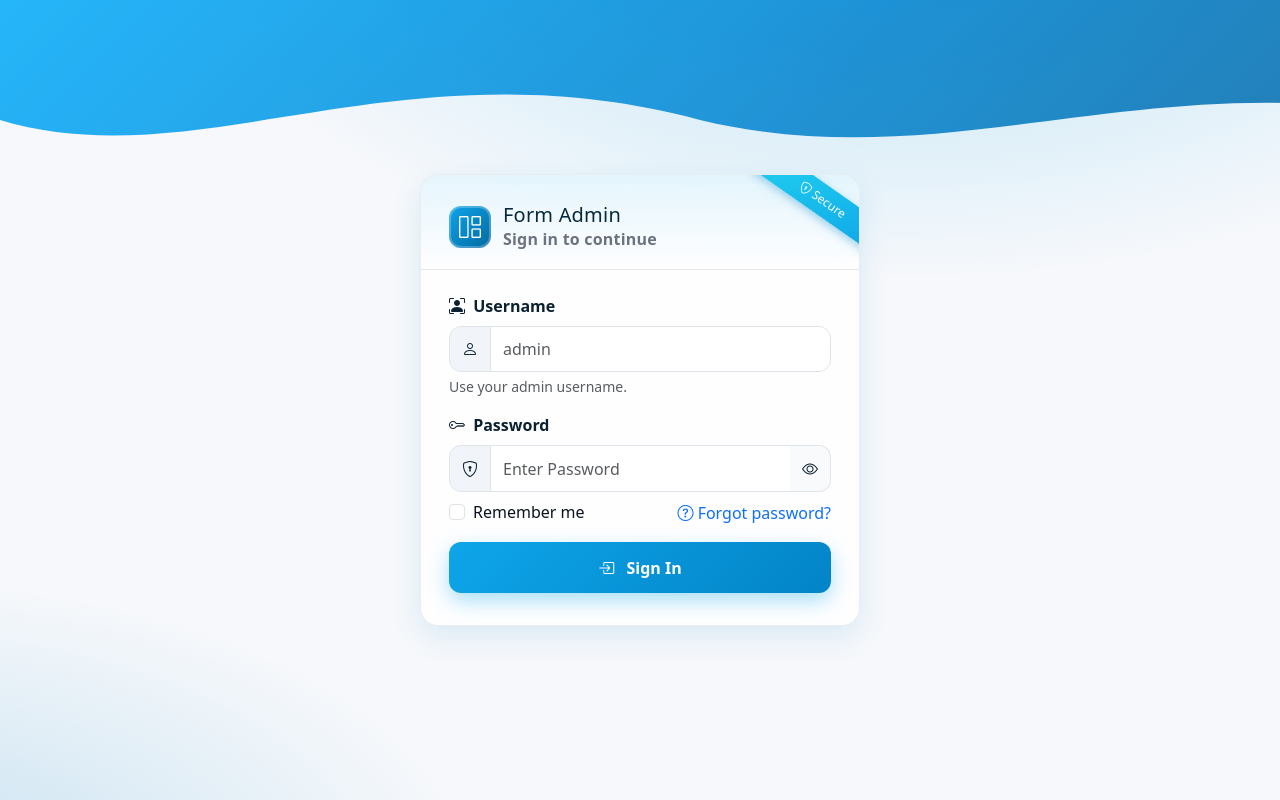
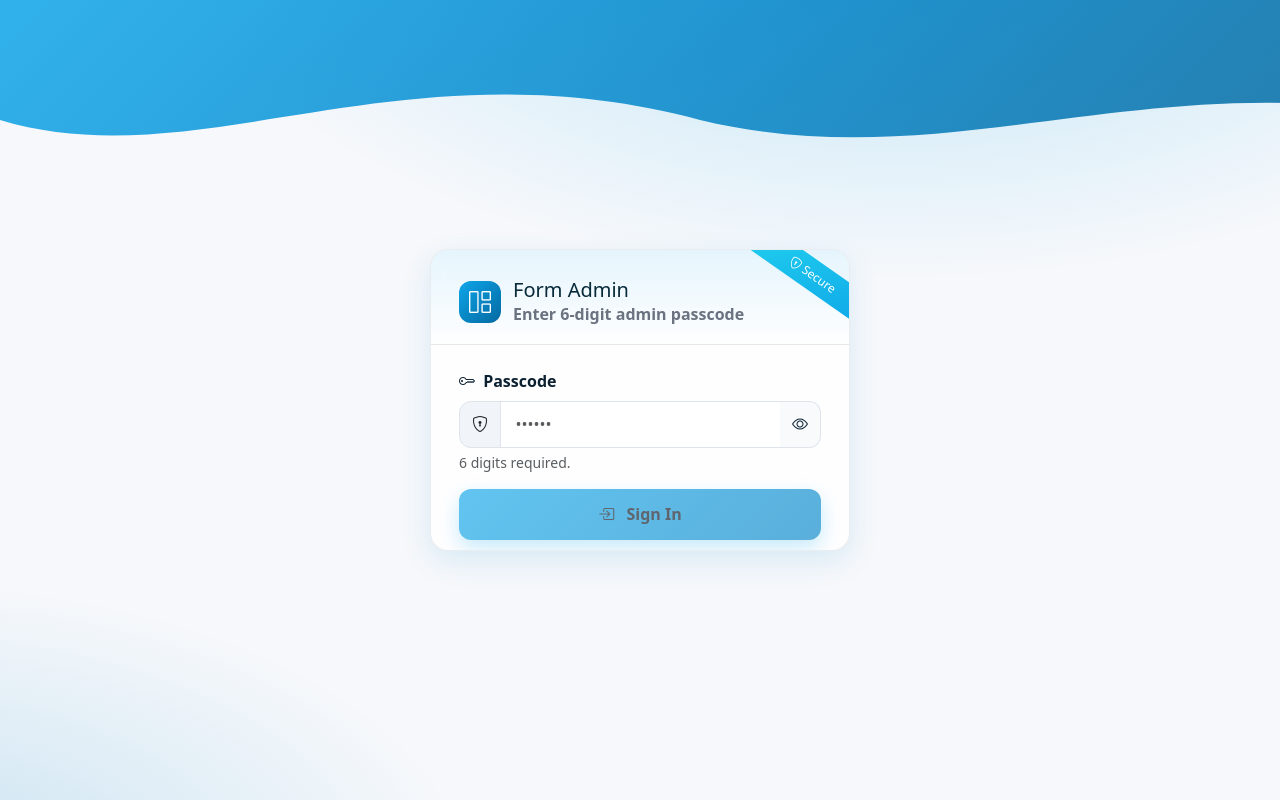
Before and after one commit to Cybok06/Forms, a Flask app: page /login in a window 1280 px wide. Run offline with Flask 3, Linux system fonts and the light colour scheme; parts of the project's set-up code (start-up, migrations or seed data) failed here and were passed over; some libraries are stand-ins or nearby versions.

Commit message:
Update login.html

```diff
--- a/templates/login.html
+++ b/templates/login.html
@@ -5,133 +5,69 @@
 <meta name="viewport" content="width=device-width, initial-scale=1"/>
 <title>Login • Admin</title>
 
-<!-- Bootstrap + Icons -->
 <link href="https://cdn.jsdelivr.net/npm/bootstrap@5.3.3/dist/css/bootstrap.min.css" rel="stylesheet">
 <link href="https://cdn.jsdelivr.net/npm/bootstrap-icons@1.11.3/font/bootstrap-icons.css" rel="stylesheet">
-
 <link rel="icon" href="https://store-images.s-microsoft.com/image/apps.44537.13628881801009959.f429098c-f6ba-4196-a164-1109adc458e8.5f1e249b-7942-4e1d-aa67-487271e222e5" type="image/x-icon">
 
 <style>
   :root{
-    --ink:#0b1320;
-    --muted:#6b7280;
-    --ring:#e5e7eb;
-    --soft:#f6f8fb;
-    --brand:#0ea5e9;              /* Core blue */
-    --brand-dark:#087ab0;
-    --brand-ink:#082a3a;
+    --ink:#0b1320; --muted:#6b7280; --ring:#e5e7eb; --soft:#f6f8fb;
+    --brand:#0ea5e9; --brand-dark:#087ab0; --brand-ink:#082a3a; --ok:#16a34a;
   }
   html,body{height:100%;}
   body{
-    font-family: system-ui, -apple-system, Segoe UI, Roboto, "Helvetica Neue", Arial, "Noto Sans", "Apple Color Emoji", "Segoe UI Emoji";
+    font-family: system-ui,-apple-system,Segoe UI,Roboto,"Helvetica Neue",Arial;
     background:
       radial-gradient(1200px 600px at 70% -10%, rgba(14,165,233,.25), transparent 60%),
       radial-gradient(1000px 500px at -10% 110%, rgba(2,132,199,.2), transparent 60%),
       var(--soft);
     color:var(--ink);
   }
-
-  /* Top wave accent */
   .wave{
     position:absolute; inset:0 auto auto 0; width:100%; height:200px; pointer-events:none;
     background: linear-gradient(135deg, #0ea5e9 0%, #0284c7 55%, #0369a1 100%);
     clip-path: path("M0,120 C200,180 400,40 700,120 C950,180 1150,60 1440,120 L1440,0 L0,0 Z");
-    filter: saturate(110%) contrast(105%);
     opacity:.85;
   }
-
-  .login-wrap{
-    min-height:100%;
-    display:grid;
-    place-items:center;
-    padding:48px 16px;
+  .login-wrap{ min-height:100%; display:grid; place-items:center; padding:48px 16px; }
+  .cardx{
+    width:100%; max-width:420px; border:1px solid rgba(8,42,58,.08); border-radius:18px;
+    background:rgba(255,255,255,.85); backdrop-filter: blur(10px);
+    box-shadow: 0 10px 30px rgba(2,132,199,.12); overflow:hidden;
   }
-
-  .cardx{
-    width:100%;
-    max-width:440px;
-    border:1px solid rgba(8,42,58,.08);
-    border-radius:18px;
-    background:rgba(255,255,255,.85);
-    backdrop-filter: blur(10px);
-    box-shadow: 0 10px 30px rgba(2,132,199,.12);
-    overflow:hidden;
-  }
-
-  .cardx .header{
-    padding:28px 28px 18px;
-    border-bottom:1px solid var(--ring);
-    background:
-      linear-gradient(180deg, rgba(14,165,233,.10), rgba(14,165,233,0));
-  }
-
-  .brand-badge{
-    display:flex; align-items:center; gap:12px;
-    font-weight:800; letter-spacing:.2px; color:var(--brand-ink);
-  }
-  .brand-icon{
-    width:42px; height:42px; border-radius:12px;
-    display:grid; place-items:center;
-    background: linear-gradient(135deg, #0ea5e9, #0369a1);
-    color:white; font-size:22px; box-shadow: inset 0 0 0 2px rgba(255,255,255,.25);
-  }
-
+  .cardx .header{ padding:28px 28px 18px; border-bottom:1px solid var(--ring);
+    background:linear-gradient(180deg, rgba(14,165,233,.10), rgba(14,165,233,0)); }
+  .brand-badge{ display:flex; align-items:center; gap:12px; font-weight:800; color:var(--brand-ink); }
+  .brand-icon{ width:42px; height:42px; border-radius:12px; display:grid; place-items:center;
+    background: linear-gradient(135deg, #0ea5e9, #0369a1); color:white; font-size:22px; }
   .subtl{ color:var(--muted); }
-
-  .cardx .body{ padding:24px 28px 10px; }
+  .body{ padding:24px 28px 10px; }
 
   .form-label{ font-weight:600; color:#0b2030; }
-  .form-control, .form-select{
-    border-radius:12px; border:1px solid #dfe4ea; padding-top:.65rem; padding-bottom:.65rem;
+  .form-control{
+    border-radius:12px; border:1px solid #dfe4ea; padding:.65rem .9rem;
+    transition: border-color .15s, box-shadow .15s;
   }
   .form-control:focus{
     border-color:var(--brand); box-shadow:0 0 0 .2rem rgba(14,165,233,.15);
   }
-
-  .input-group-text{
-    border-radius:12px 0 0 12px;
-    background:#f1f5f9; color:#0b2030; border-color:#dfe4ea;
+  .filled-ok{
+    border-color: var(--ok) !important;
+    box-shadow: 0 0 0 1px color-mix(in srgb, var(--ok) 60%, transparent);
   }
-  .toggle-pass{
-    border:1px solid #dfe4ea; border-left:0; background:#f8fafc; color:#0b2030;
-    border-radius:0 12px 12px 0;
-  }
+  .input-group-text{ border-radius:12px 0 0 12px; background:#f1f5f9; border-color:#dfe4ea; }
+  .toggle-pass{ border:1px solid #dfe4ea; border-left:0; background:#f8fafc; color:#0b2030;
+    border-radius:0 12px 12px 0; }
   .toggle-pass:hover{ background:#eef2f7; }
 
   .btn-brand{
-    background: linear-gradient(135deg, #0ea5e9, #0284c7);
-    border:0; color:#fff; font-weight:700;
-    padding:.85rem 1rem; border-radius:12px;
-    box-shadow: 0 8px 20px rgba(14,165,233,.35);
+    background: linear-gradient(135deg, #0ea5e9, #0284c7); border:0; color:#fff; font-weight:700;
+    padding:.85rem 1rem; border-radius:12px; box-shadow: 0 8px 20px rgba(14,165,233,.35);
   }
-  .btn-brand:hover{ filter: brightness(.98); }
-  .btn-brand:focus{ box-shadow:0 0 0 .25rem rgba(14,165,233,.25); }
-
-  .support{
-    padding:0 28px 22px; color:var(--muted); font-size:.9rem;
-  }
-
-  .extras{
-    display:flex; justify-content:space-between; align-items:center; gap:10px;
-  }
-
-  .alert{
-    border-radius:12px; border:0;
-    box-shadow: 0 6px 18px rgba(220,38,38,.08);
-  }
-
-  /* Tiny logo ribbon */
-  .corner-ribbon{
-    position:absolute; top:10px; right:-40px; transform:rotate(35deg);
-    background:linear-gradient(135deg, #22d3ee, #0ea5e9); color:white;
-    font-size:.75rem; padding:6px 50px; box-shadow:0 3px 10px rgba(2,132,199,.35);
-  }
-
-  @media (max-width:420px){
-    .brand-badge{ font-size:.95rem; }
-    .brand-icon{ width:38px; height:38px; font-size:20px; }
-    .wave{ height:160px; }
-  }
+  .btn-brand:disabled{ opacity:.65; }
+  .corner-ribbon{ position:absolute; top:10px; right:-40px; transform:rotate(35deg);
+    background:linear-gradient(135deg, #22d3ee, #0ea5e9); color:white; font-size:.75rem; padding:6px 50px; }
+  .alert{ border-radius:12px; border:0; box-shadow: 0 6px 18px rgba(220,38,38,.08); }
 </style>
 </head>
 <body>
@@ -146,13 +82,12 @@
         <div class="brand-icon"><i class="bi bi-grid-1x2"></i></div>
         <div>
           <div class="h5 m-0">Form Admin</div>
-          <div class="subtl">Sign in to continue</div>
+          <div class="subtl">Enter 6-digit admin passcode</div>
         </div>
       </div>
     </div>
 
     <div class="body">
-      <!-- Flash messages -->
       {% with messages = get_flashed_messages(with_categories=true) %}
         {% if messages %}
           {% for cat, msg in messages %}
@@ -165,108 +100,82 @@
       {% endwith %}
 
       <form id="loginForm" method="post" action="{{ url_for('login', next=request.args.get('next')) }}" novalidate>
-        <!-- Username -->
+        <!-- Passcode -->
         <div class="mb-3">
-          <label class="form-label" for="username"><i class="bi bi-person-bounding-box me-1"></i> Username</label>
-          <div class="input-group">
-            <span class="input-group-text"><i class="bi bi-person"></i></span>
-            <input id="username" name="username" class="form-control" placeholder="admin" required>
-          </div>
-          <div class="form-text">Use your admin username.</div>
-        </div>
-
-        <!-- Password -->
-        <div class="mb-2">
-          <label class="form-label" for="password"><i class="bi bi-key me-1"></i> Password</label>
+          <label class="form-label" for="passcode"><i class="bi bi-key me-1"></i> Passcode</label>
           <div class="input-group">
             <span class="input-group-text"><i class="bi bi-shield-lock"></i></span>
-            <input id="password" name="password" type="password" class="form-control" placeholder="Enter Password" required>
-            <button class="btn toggle-pass" type="button" id="togglePass" aria-label="Show password">
+            <input
+              id="passcode"
+              name="passcode"
+              type="password"
+              class="form-control"
+              placeholder="••••••"
+              inputmode="numeric"
+              pattern="\\d{6}"
+              maxlength="6"
+              autocomplete="one-time-code"
+              required
+            >
+            <button class="btn toggle-pass" type="button" id="togglePass" aria-label="Show passcode">
               <i class="bi bi-eye"></i>
             </button>
           </div>
+          <div class="form-text">6 digits required.</div>
         </div>
 
-        <!-- Extras row -->
-        <div class="mb-3 extras">
-          <div class="form-check">
-            <input class="form-check-input" type="checkbox" value="1" id="rememberMe">
-            <label class="form-check-label" for="rememberMe">Remember me</label>
-          </div>
-          <a href="#" class="link-primary text-decoration-none"><i class="bi bi-question-circle"></i> Forgot password?</a>
-        </div>
-
-        <!-- Submit -->
         <div class="d-grid">
-          <button id="submitBtn" class="btn btn-brand" type="submit">
+          <button id="submitBtn" class="btn btn-brand" type="submit" disabled>
             <span class="btn-text"><i class="bi bi-box-arrow-in-right me-2"></i> Sign In</span>
             <span class="btn-loading d-none">
               <span class="spinner-border spinner-border-sm me-2" role="status" aria-hidden="true"></span>
-              Signing in…
+              Verifying…
             </span>
           </button>
         </div>
       </form>
     </div>
-
-    <div class="support">
-      <div class="d-flex align-items-center gap-2">
-      </div>
-    </div>
   </div>
 </div>
 
-<!-- Scripts -->
 <script>
-  // Show/Hide password
-  const passInput = document.getElementById('password');
+  const passInput = document.getElementById('passcode');
   const toggleBtn = document.getElementById('togglePass');
+  const form = document.getElementById('loginForm');
+  const submitBtn = document.getElementById('submitBtn');
+
+  // Show/Hide passcode
   toggleBtn?.addEventListener('click', () => {
     const isPwd = passInput.type === 'password';
     passInput.type = isPwd ? 'text' : 'password';
     toggleBtn.innerHTML = isPwd ? '<i class="bi bi-eye-slash"></i>' : '<i class="bi bi-eye"></i>';
-    toggleBtn.setAttribute('aria-label', isPwd ? 'Hide password' : 'Show password');
+    toggleBtn.setAttribute('aria-label', isPwd ? 'Hide passcode' : 'Show passcode');
   });
 
-  // Remember username (localStorage)
-  const uname = document.getElementById('username');
-  const remember = document.getElementById('rememberMe');
+  // Keep digits only, mark green when valid, enable button on 6 digits
+  function sanitizeAndMark() {
+    const raw = passInput.value || '';
+    const digitsOnly = raw.replace(/\D/g, '').slice(0, 6);
+    if (digitsOnly !== passInput.value) passInput.value = digitsOnly;
 
-  // Prefill if stored
-  (function(){
-    const saved = localStorage.getItem('admin.username');
-    if(saved){ uname.value = saved; remember.checked = true; }
-  })();
+    const ok = /^\d{6}$/.test(digitsOnly);
+    passInput.classList.toggle('filled-ok', ok);
+    submitBtn.disabled = !ok;
+  }
+  passInput.addEventListener('input', sanitizeAndMark);
+  window.addEventListener('DOMContentLoaded', sanitizeAndMark);
 
-  // Save on toggle
-  remember?.addEventListener('change', () => {
-    if(remember.checked && uname.value.trim()){
-      localStorage.setItem('admin.username', uname.value.trim());
-    } else {
-      localStorage.removeItem('admin.username');
-    }
-  });
-
-  // Keep updated as user types (if remember is on)
-  uname?.addEventListener('input', () => {
-    if(remember.checked){
-      localStorage.setItem('admin.username', uname.value.trim());
-    }
-  });
-
-  // Submit loading state + basic client validation
-  const form = document.getElementById('loginForm');
-  const submitBtn = document.getElementById('submitBtn');
-  form?.addEventListener('submit', () => {
-    // Bootstrap style quick check
-    if(!form.checkValidity()){
-      form.classList.add('was-validated');
+  // Submit loading state
+  form?.addEventListener('submit', (e) => {
+    // enforce client validation
+    if (!/^\d{6}$/.test(passInput.value)) {
+      e.preventDefault();
+      passInput.focus();
       return;
     }
-    // Lock UI
     submitBtn.disabled = true;
-    submitBtn.querySelector('.btn-text').classList.add('d-none');
-    submitBtn.querySelector('.btn-loading').classList.remove('d-none');
+    form.querySelector('.btn-text').classList.add('d-none');
+    form.querySelector('.btn-loading').classList.remove('d-none');
   });
 </script>
 </body>
```
